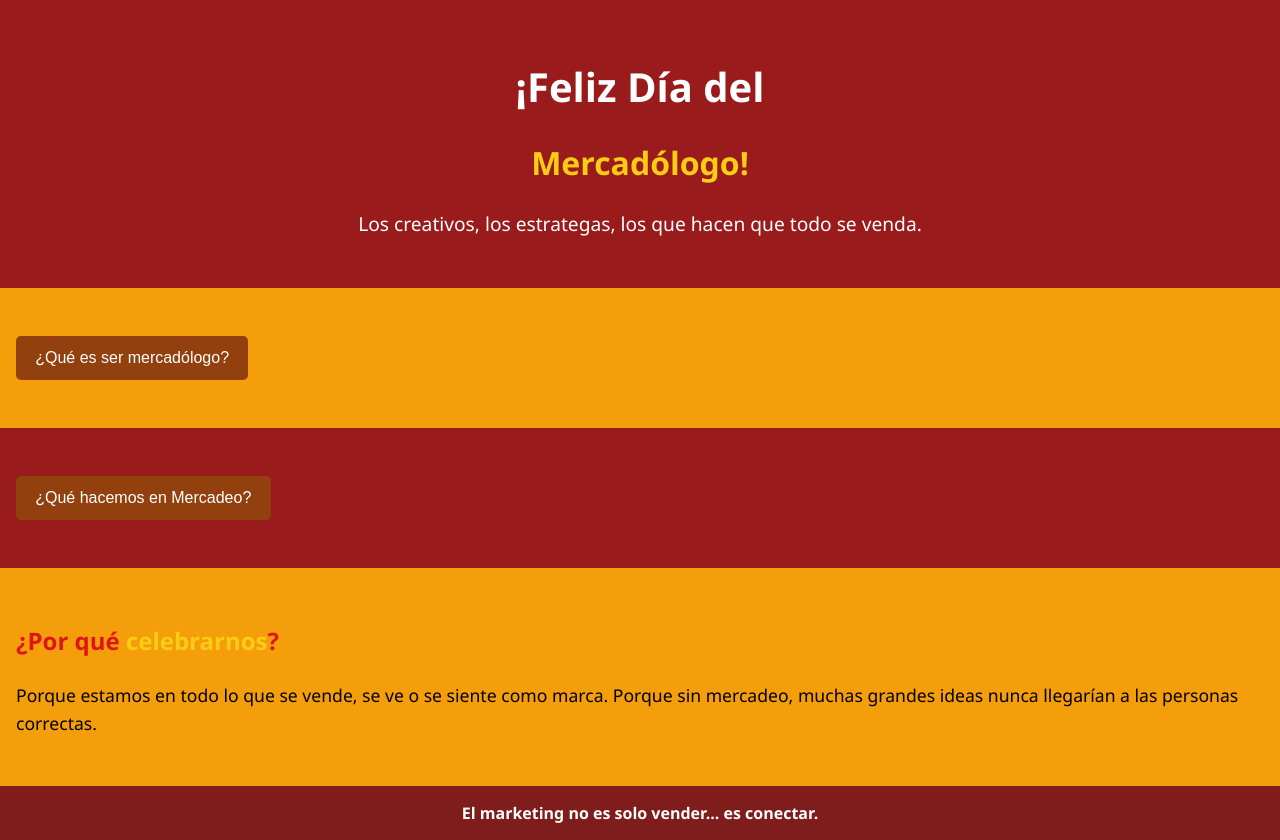
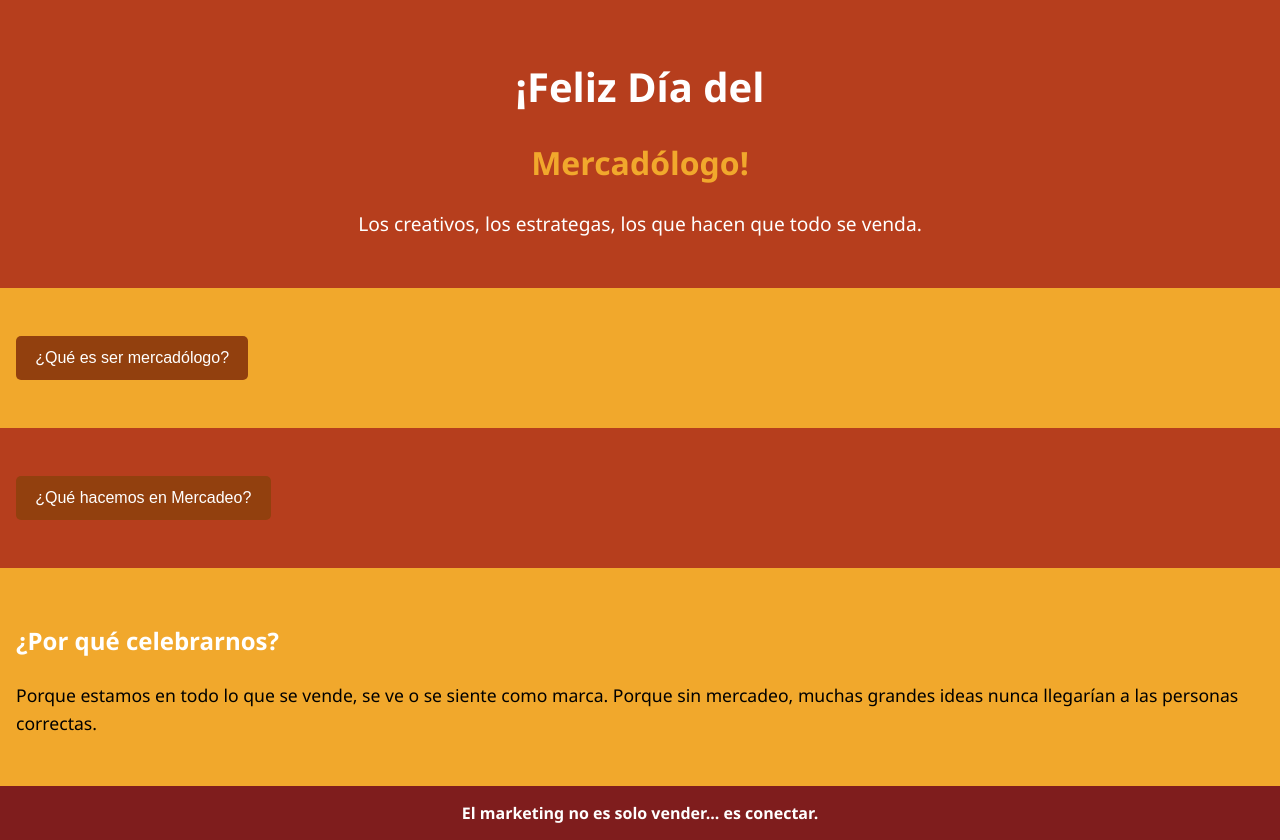
Before and after one commit to mauriciojka/Dia-del-mercadeo, a plain HTML site: page index.html in a window 1280 px wide. Drawn offline with Linux system fonts and the light colour scheme.

Commit message:
index.html

```diff
--- a/index.html
+++ b/index.html
@@ -14,7 +14,7 @@
     }
 
     .banner {
-      background-color: #991b1b;
+      background-color: #B63E1D;
       padding: 2em 1em;
     }
 
@@ -25,7 +25,7 @@
 
     .banner h2 {
       font-size: 2em;
-      color: #facc15;
+      color: #F1A82C;
     }
 
     .banner p {
@@ -41,25 +41,31 @@
     }
 
     .yellow-section {
-      background-color: #f59e0b;
+      background-color: #F1A82C;
       color: #000;
     }
 
     .red-section {
-      background-color: #991b1b;
+      background-color: #B63E1D;
     }
 
     .orange-section {
-      background-color: #f59e0b;
+      background-color: #F1A82C;
       color: #000;
     }
 
     .section h3 {
       font-size: 1.5em;
+      font-weight: bold;
     }
 
     .section h3 span {
-      color: #facc15;
+      color: #F1A82C;
+    }
+
+    .white-bold {
+      color: white;
+      font-weight: bold;
     }
 
     .section p,
@@ -112,7 +118,7 @@
       display: flex;
       flex-direction: column;
       align-items: flex-end;
-      gap: 0.1em; /* imágenes aún más juntas */
+      gap: 0.1em; /* Imágenes más juntas */
     }
 
     .flex-image img {
@@ -149,14 +155,6 @@
         align-items: center;
       }
     }
-
-    .vino-title {
-      color: #dd1717;
-    }
-
-    .vino-title span {
-      color: #dd1717;
-    }
   </style>
 </head>
 <body>
@@ -171,12 +169,12 @@
     <div id="q1" class="hidden">
       <div class="diana-container">
         <div class="diana-text">
-          <h3>¿Qué es ser <span>mercadólogo</span>?</h3>
+          <h3 class="white-bold">¿Qué es ser mercadólogo?</h3>
           <p>
             Es ser capaz de leer al cliente, crear ideas que conectan y convertir un producto en una experiencia que se desea, se recuerda y se recomienda.
           </p>
         </div>
-        <img class="diana-img" src="diana.png" alt="Diana" />
+        <img class="diana-img" src="diana.png" alt="Diana">
       </div>
     </div>
   </div>
@@ -196,16 +194,16 @@
           </ul>
         </div>
         <div class="flex-image">
-          <img src="bombillo.png" alt="Bombillo" />
-          <img src="megafono.png" alt="Megáfono" />
-          <img src="grafica.png" alt="Gráfica" />
+          <img src="bombillo.png" alt="Bombillo">
+          <img src="megafono.png" alt="Megáfono">
+          <img src="grafica.png" alt="Gráfica">
         </div>
       </div>
     </div>
   </div>
 
   <div class="section orange-section">
-    <h3 class="vino-title">¿Por qué <span>celebrarnos</span>?</h3>
+    <h3 class="white-bold">¿Por qué celebrarnos?</h3>
     <p>
       Porque estamos en todo lo que se vende, se ve o se siente como marca. Porque sin mercadeo, muchas grandes ideas nunca llegarían a las personas correctas.
     </p>
```
